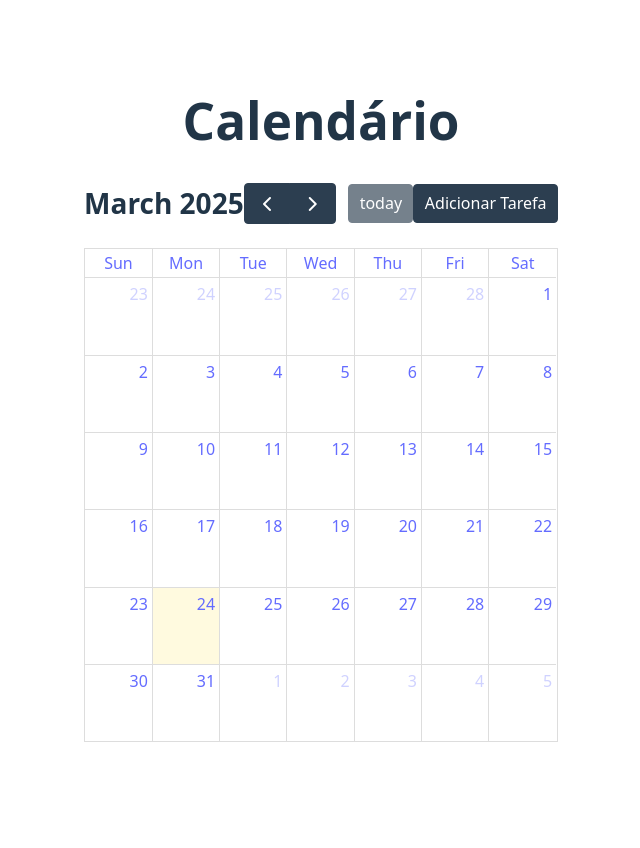
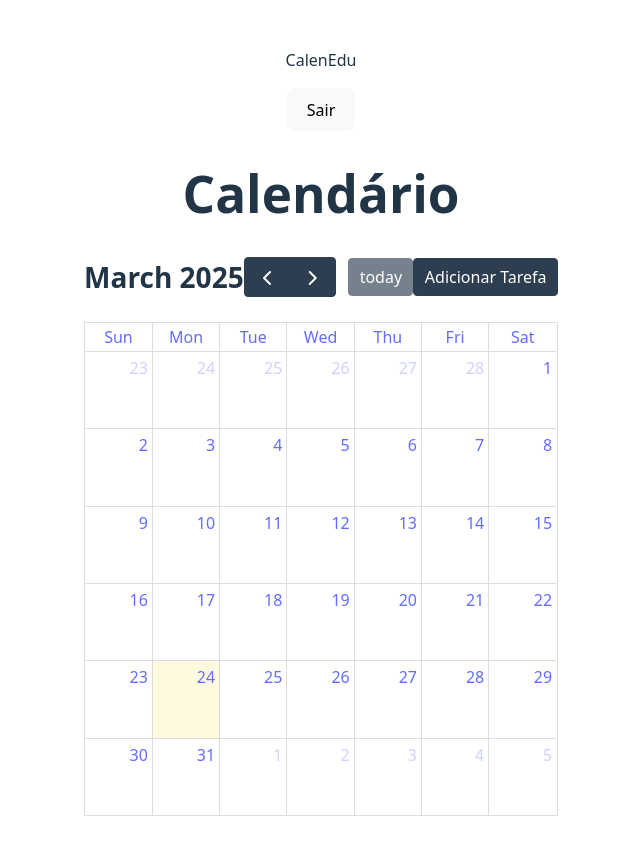
Before and after one commit to biankacosta/calenedu, a React (Vite) app in the folder frontend/: page /calendar in a window 1280 px wide. Shown: the whole page, without its empty margins (319-959 px from the left). Before the commit the page ends 800 px from the top, so only its background shows below. Built offline with nearby package versions, Linux system fonts and the light colour scheme; no server answers.

Commit message:
feat: add header and logout

```diff
--- /dev/null
+++ b/frontend/src/components/Header.tsx
@@ -0,0 +1,22 @@
+import { useNavigate } from "react-router-dom";
+import { logout } from "../services/authService";
+import Button from "./Button";
+
+const Header = () => {
+    const navigate = useNavigate();
+
+    const handleLogout = () => {
+        logout();
+        navigate("/");
+    };
+
+    return (
+    <div className="relative">
+        <p>CalenEdu</p>
+        <p></p>
+        <Button onClick={handleLogout}>Sair</Button>
+    </div>
+    );
+};
+
+export default Header;
--- a/frontend/src/routes/AppRoutes.tsx
+++ b/frontend/src/routes/AppRoutes.tsx
@@ -1,17 +1,33 @@
-import { BrowserRouter, Routes, Route } from "react-router-dom";
+import { BrowserRouter, Routes, Route, useLocation } from "react-router-dom";
 
 import Login from "../pages/Login";
 import CalendarView from "../pages/CalendarView";
 import NotFound from "../pages/NotFound";
+import Header from "../components/Header";
+
+//Função para não exibir o header na página de login
+const Layout = ({ children }: { children: React.ReactNode }) => {
+  const location = useLocation();
+  const showHeader = location.pathname !== "/";
+
+  return (
+    <>
+      {showHeader && <Header />}
+      {children}
+    </>
+  );
+};
 
 const AppRoutes = () => {
   return (
     <BrowserRouter>
-      <Routes>
-        <Route path="/" element={<Login />} />
-        <Route path="/calendar" element={<CalendarView />} />
-        <Route path="*" element={<NotFound />} />
-      </Routes>
+      <Layout>
+          <Routes>
+            <Route path="/" element={<Login />} />
+            <Route path="/calendar" element={<CalendarView />} />
+            <Route path="*" element={<NotFound />} />
+          </Routes>
+      </Layout>
     </BrowserRouter>
   );
 };
--- a/frontend/src/services/authService.ts
+++ b/frontend/src/services/authService.ts
@@ -16,3 +16,7 @@ export const login = async (email: string, password: string): Promise<string | n
     return null;
   }
 };
+
+export const logout = () => {
+  localStorage.removeItem("token");
+};
```
